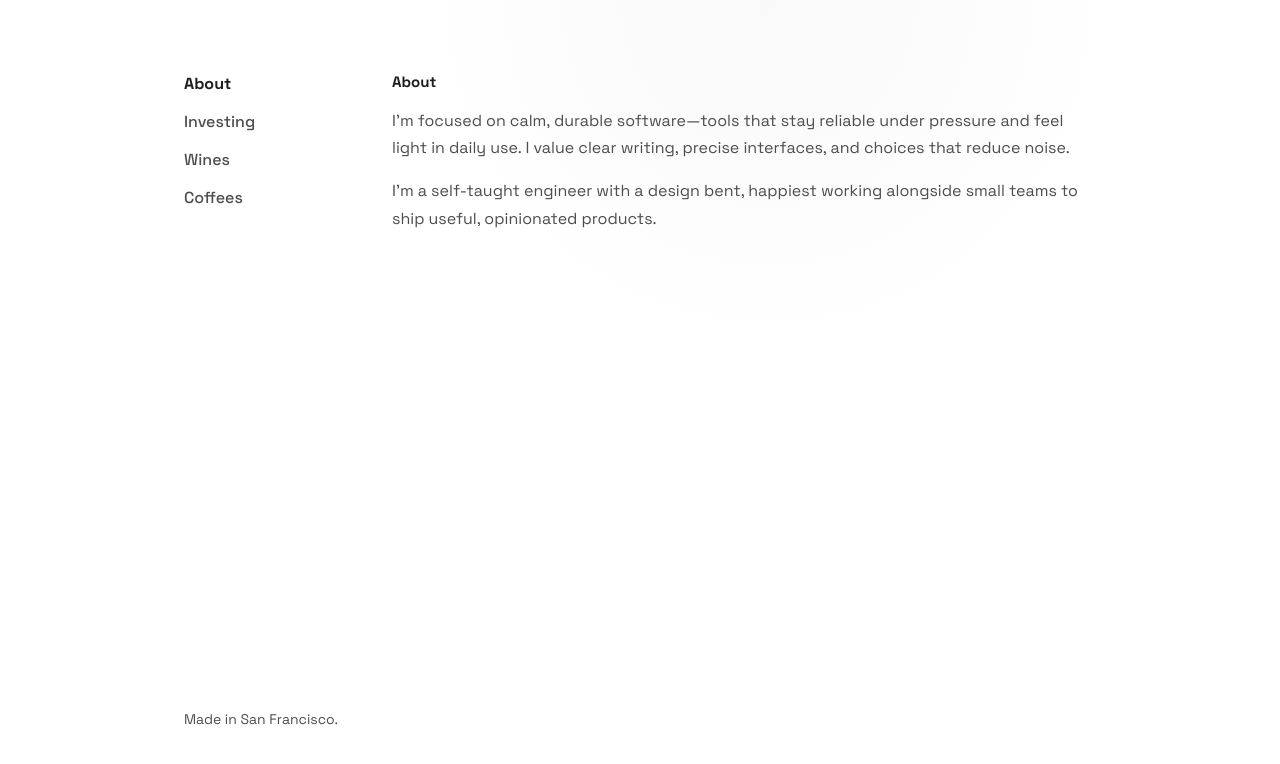
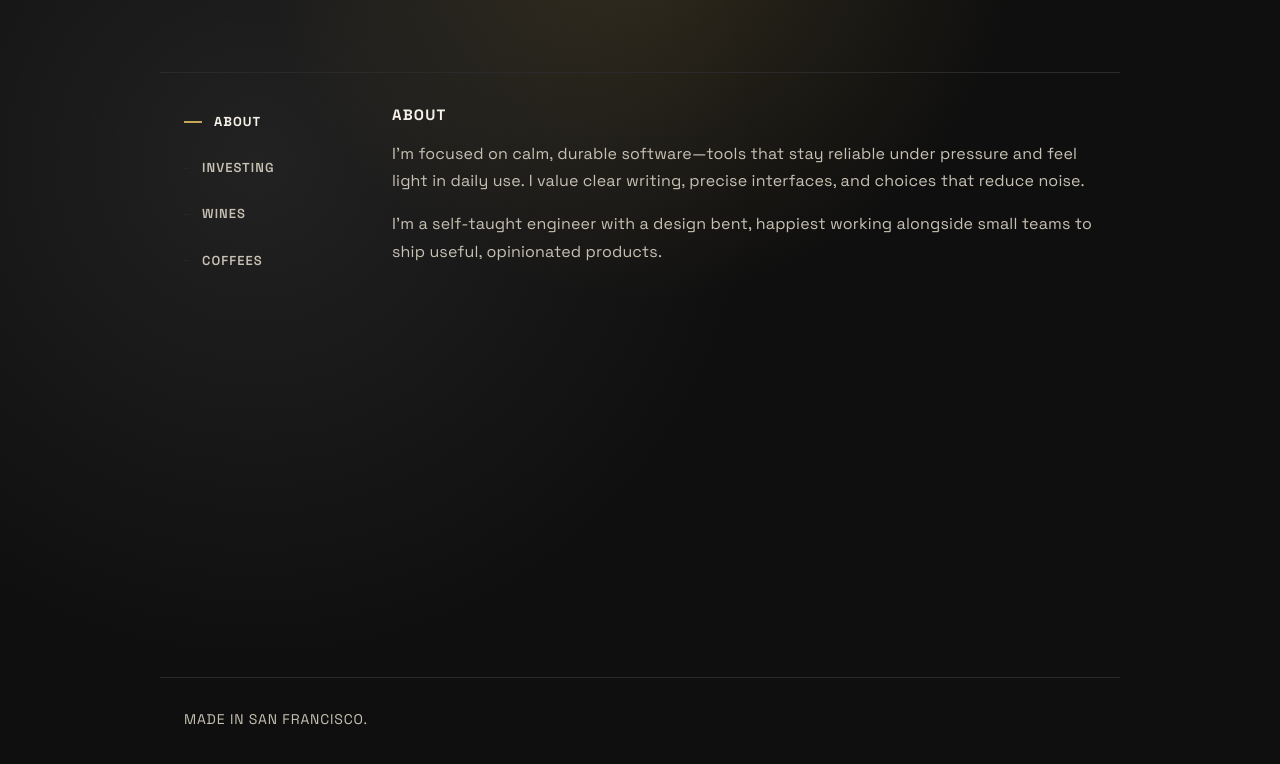
Before and after one commit to tonyd3/tony-dong.com, a Next.js app: page /about in a window 1280 px wide. Shown: the top 764 px of the page. Built offline with nearby package versions, Linux system fonts and the light colour scheme.

Commit message:
small style udpates.

```diff
--- a/app/components/Nav.tsx
+++ b/app/components/Nav.tsx
@@ -17,7 +17,11 @@ export function Nav() {
   return (
     <nav className="nav">
       {links.map((link) => (
-        <Link key={link.href} href={link.href} className={pathname === link.href ? 'active' : undefined}>
+        <Link
+          key={link.href}
+          href={link.href}
+          className={`nav-link${pathname === link.href ? ' active' : ''}`}
+        >
           {link.label}
         </Link>
       ))}
--- a/app/globals.css
+++ b/app/globals.css
@@ -1,10 +1,11 @@
 :root {
-  --bg: #ffffff;
-  --ink: #1d1d1d;
-  --muted: #4d4d4d;
-  --accent: #002fa7;
-  --line: #e9ebf0;
-  color-scheme: light;
+  --bg: #0f0f0f;
+  --panel: #131313;
+  --ink: #f5f1e7;
+  --muted: #c7c1b3;
+  --accent: #c4a656;
+  --line: #2a2a2a;
+  color-scheme: dark;
 }
 
 * {
@@ -15,11 +16,13 @@ body {
   margin: 0;
   font-family: var(--font-space-grotesk), system-ui, sans-serif;
   color: var(--ink);
-  background: radial-gradient(circle at 60% 0%, rgba(0, 0, 0, 0.025), transparent 32%), var(--bg);
+  background: radial-gradient(circle at 50% -10%, rgba(196, 166, 86, 0.18), transparent 35%),
+    radial-gradient(circle at 20% 20%, rgba(255, 255, 255, 0.08), transparent 42%), var(--bg);
   min-height: 100vh;
   padding: 72px 0 0;
   display: flex;
   flex-direction: column;
+  letter-spacing: 0.01em;
 }
 
 main {
@@ -32,6 +35,8 @@ main {
   align-items: start;
   width: 100%;
   flex: 1;
+  border-top: 1px solid var(--line);
+  padding-top: 32px;
 }
 
 .content {
@@ -42,28 +47,57 @@ main {
 
 .nav {
   display: grid;
-  gap: 14px;
-  font-size: 16px;
-  line-height: 1.5;
+  gap: 12px;
+  font-size: 13px;
+  text-transform: uppercase;
+  letter-spacing: 0.08em;
+  line-height: 1.4;
   position: sticky;
   top: 72px;
   align-self: start;
 }
 
-.nav a {
+.nav a,
+.nav .nav-link {
   color: var(--muted);
   text-decoration: none;
-  font-weight: 500;
-  transition: color 160ms ease;
+  font-weight: 600;
+  display: inline-flex;
+  align-items: center;
+  gap: 12px;
+  padding: 8px 0;
+  transition: color 180ms ease, opacity 180ms ease;
 }
 
-.nav a:hover {
+.nav .nav-link:hover {
   color: var(--ink);
 }
 
-.nav .active {
+.nav .nav-link:before {
+  content: '';
+  display: block;
+  width: 6px;
+  height: 1px;
+  background: var(--line);
+  transition: width 180ms ease, background 180ms ease, opacity 180ms ease;
+  opacity: 0.7;
+}
+
+.nav .nav-link.active {
   color: var(--ink);
   font-weight: 700;
+}
+
+.nav .nav-link.active:before {
+  width: 18px;
+  height: 2px;
+  background: var(--accent);
+  opacity: 1;
+}
+
+.nav .nav-link:not(.active):hover:before {
+  width: 12px;
+  background: var(--accent);
 }
 
 article {
@@ -76,6 +110,8 @@ h2 {
   font-size: 15px;
   font-weight: 700;
   color: var(--ink);
+  text-transform: uppercase;
+  letter-spacing: 0.08em;
 }
 
 p {
@@ -96,6 +132,12 @@ footer {
   font-size: 14px;
   color: var(--muted);
   width: 100%;
+  border-top: 1px solid var(--line);
+  padding-top: 32px;
+  text-transform: uppercase;
+  letter-spacing: 0.06em;
+  display: flex;
+  justify-content: space-between;
 }
 
 @media (max-width: 640px) {
@@ -108,4 +150,8 @@ footer {
     grid-template-columns: 1fr;
     gap: 32px;
   }
+
+  .content {
+    padding: 24px;
+  }
 }
```
